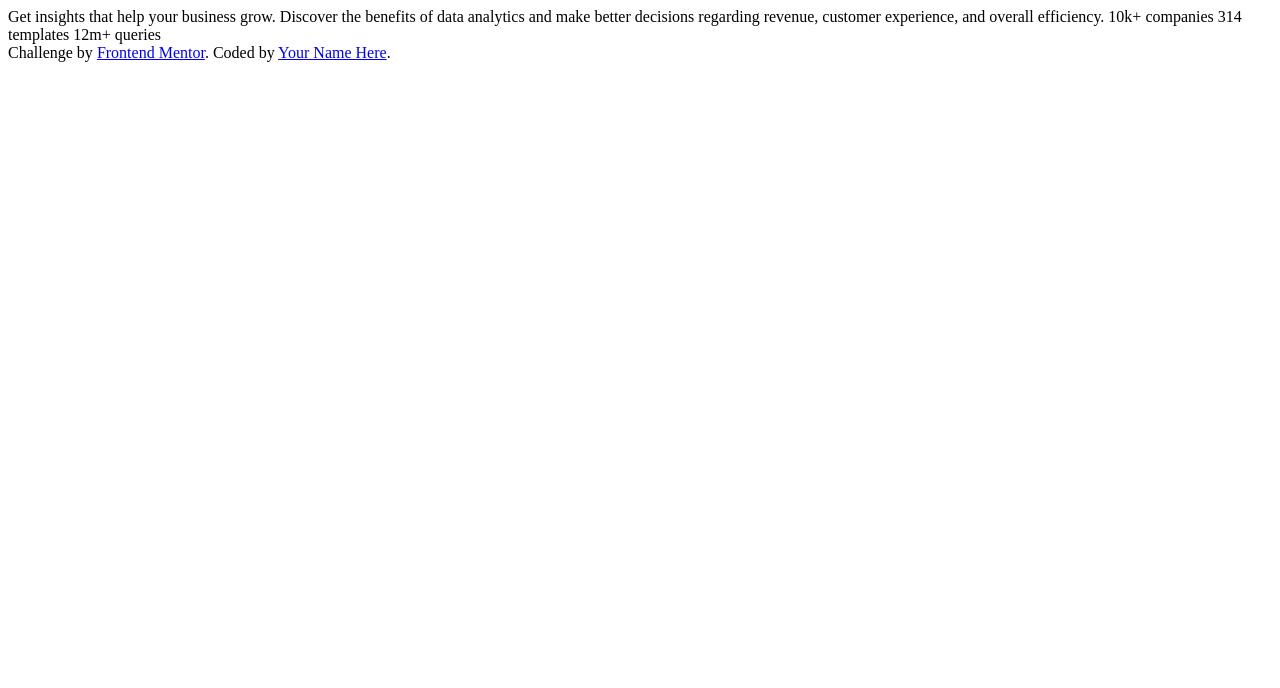
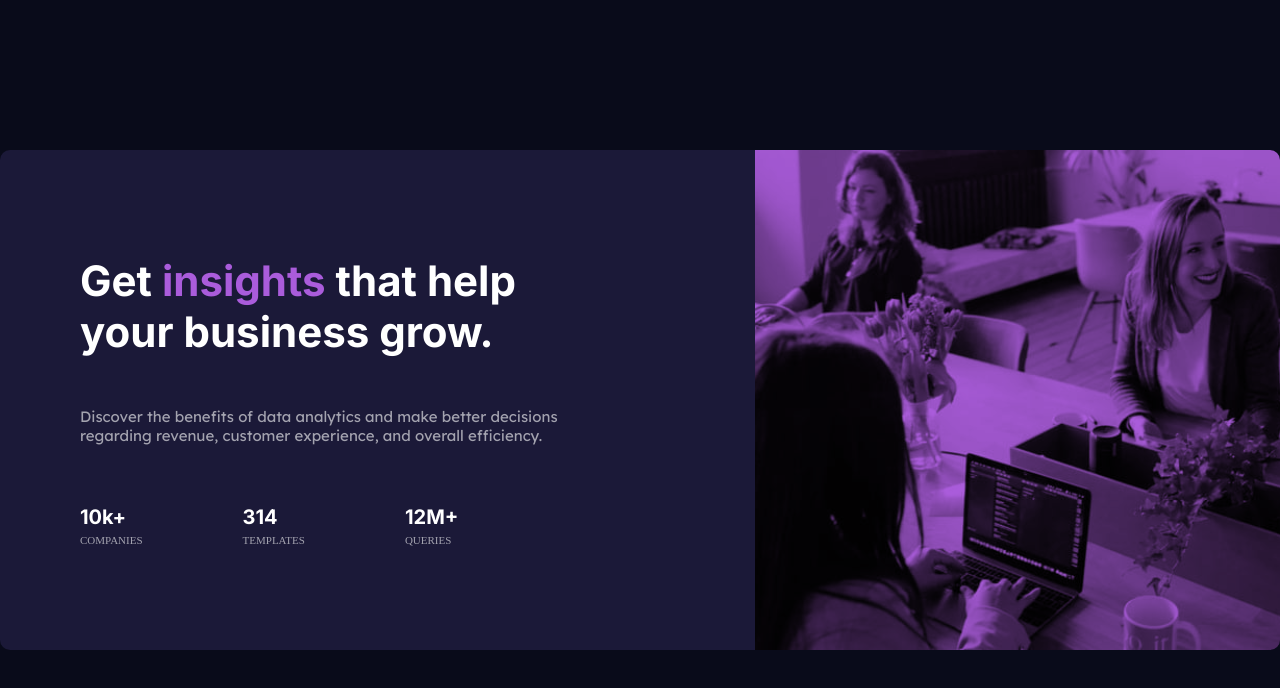
Before and after one commit to Dany0343/card-component-challenge, a plain HTML site: page index.html in a window 1280 px wide. Drawn offline with Linux system fonts and the light colour scheme.

Commit message:
Mobile ended

```diff
--- a/index.html
+++ b/index.html
@@ -5,22 +5,41 @@
   <meta name="viewport" content="width=device-width, initial-scale=1.0"> <!-- displays site properly based on user's device -->
   <link rel="icon" type="image/png" sizes="32x32" href="./images/favicon-32x32.png">
   <link rel="stylesheet" href="./style.css">
+  <link rel="preconnect" href="https://fonts.googleapis.com">
+  <link rel="preconnect" href="https://fonts.gstatic.com" crossorigin>
+  <link href="https://fonts.googleapis.com/css2?family=Inter:wght@400;700&display=swap" rel="stylesheet">
+  <link href="https://fonts.googleapis.com/css2?family=Lexend+Deca&display=swap" rel="stylesheet">
   <title>Frontend Mentor | Stats preview card component</title>
 </head>
 <body>
-
-  Get insights that help your business grow.
-
-  Discover the benefits of data analytics and make better decisions regarding revenue, customer
-  experience, and overall efficiency.
-
-  10k+ companies
-  314 templates
-  12m+ queries
-
-  <div class="attribution">
-    Challenge by <a href="https://www.frontendmentor.io?ref=challenge" target="_blank">Frontend Mentor</a>.
-    Coded by <a href="#">Your Name Here</a>.
-  </div>
+  <section class="container">
+    <div class="card">
+      <div class="card__image">
+      </div>
+      <div class="card__text">
+        <h1>
+          Get <span class="accent">insights</span> that help your business grow.
+        </h1>
+        <p class="card__text--p">
+          Discover the benefits of data analytics and make better decisions regarding revenue, customer
+          experience, and overall efficiency.
+        </p>
+        <div class="card__about">
+          <div>
+            <p class="card__about--number">10k+</p>
+            <p class="card__about--info">COMPANIES</p>
+          </div>
+          <div>
+            <p class="card__about--number">314</p>
+            <p class="card__about--info">TEMPLATES</p>
+          </div>
+          <div>
+            <p class="card__about--number">12M+</p>
+            <p class="card__about--info">QUERIES</p>
+          </div>
+        </div>
+      </div>
+    </div>
+  </section>
 </body>
 </html>
--- a/style.css
+++ b/style.css
@@ -0,0 +1,148 @@
+* {
+    margin: 0;
+    padding: 0;
+    box-sizing: border-box;
+}
+html {
+    font-size: 62.5%;
+}
+:root {
+    --VeryDarkBlue: hsl(233, 47%, 7%);
+    --DarkDesaturated: hsl(244, 38%, 16%);
+    --SoftViolet: hsl(277, 64%, 61%);
+    --White: hsl(0, 0%, 100%);
+    --SlightlyTransparent: hsla(0, 0%, 100%, 0.75);
+    --SlightlyTransparent2: hsla(0, 0%, 100%, 0.6);
+    --BodyFont: 1.5rem;
+}
+body {
+    background-color: var(--VeryDarkBlue);
+}
+.container {
+    inline-size: 100vw;
+    block-size: 100vh;
+    display: flex;
+    justify-content: center;
+    align-items: center;
+
+}
+.card {
+    display: flex;
+    flex-direction: column;
+    max-inline-size: 320px;
+}
+.card__image {
+    max-inline-size: 100%;
+    height: 200px;
+    justify-content: center;
+    background-image: url(./images/image-header-mobile.jpg);
+    background-position: center;
+    background-size: cover;
+    background-repeat: no-repeat;
+    border-radius: 10px 10px 0 0;
+    background-color: var(--SoftViolet);
+    background-blend-mode: multiply; /*With this we can mix color with the background*/
+}
+.card__text {
+    background: var(--DarkDesaturated);
+    text-align: center;
+    display: flex;
+    flex-direction: column;
+    gap: 25px;
+    padding: 30px 20px;
+    border-radius: 0 0 10px 10px;
+}
+.accent {
+    color: var(--SoftViolet);
+}
+.card__text h1{
+    color: var(--White);
+    font-size: 2.7rem;
+    font-family: 'Inter', sans-serif;
+    font-weight: bold;
+}
+.card__text--p{
+    color: var(--SlightlyTransparent2);
+    font-size: var(--BodyFont);
+    font-family: 'Lexend Deca', sans-serif;
+    font-weight: 400;
+}
+.card__about {
+    display: flex;
+    flex-direction: column;
+    gap: 25px;
+}
+p.card__about--number {
+    font-size: 2.2rem;
+    font-family: 'Inter', sans-serif;
+    font-weight: bold;
+    margin-block-end: 5px;
+    color: var(--White);
+}
+p.card__about--info {
+    font-size: 1.1rem;
+    color: var(--SlightlyTransparent2);
+}
+
+@media screen and (min-width: 768px) {
+    .card {
+        flex-direction: row;
+        inline-size: 2000px;
+        max-inline-size: 1440px;
+    }
+    .card__image {
+        max-inline-size: 100%;
+        inline-size: 500px;
+        block-size: 500px;
+        justify-content: center;
+        background-image: url(./images/image-header-mobile.jpg);
+        background-position: center;
+        background-size: cover;
+        background-repeat: no-repeat;
+        border-radius: 0 10px 10px 0;
+        background-color: var(--SoftViolet);
+        background-blend-mode: multiply; /*With this we can mix color with the background*/
+        flex: 1;
+        order: 2;
+    }
+    .card__text {
+        background: var(--DarkDesaturated);
+        display: flex;
+        text-align: left;
+        flex-direction: column;
+        align-items: flex-start;
+        justify-content: center;
+        gap: 0;
+        /* padding: 50px 150px 50px 50px; */
+        padding-inline-start: 80px;
+        padding-inline-end: 150px;
+        padding-block-start: 60px;
+        padding-block-end: 60px;
+        border-radius: 10px 0 0 10px;
+        flex: 1;
+    }
+    .card__text h1{
+        font-size: 4.2rem;
+        margin-block-end: 50px;
+    }
+    .card__about {
+        flex-direction: row;
+        gap: 100px;
+    }
+    .card__text--p {
+        font-size: 1.5rem;
+        margin-block-end: 60px;
+    }
+    p.card__about--number {
+        font-size: 2rem;
+        font-family: 'Inter', sans-serif;
+        font-weight: bold;
+        margin-block-end: 5px;
+        color: var(--White);
+    }
+    p.card__about--info {
+        font-size: 1.1rem;
+        color: var(--SlightlyTransparent2);
+    }
+
+}
```
